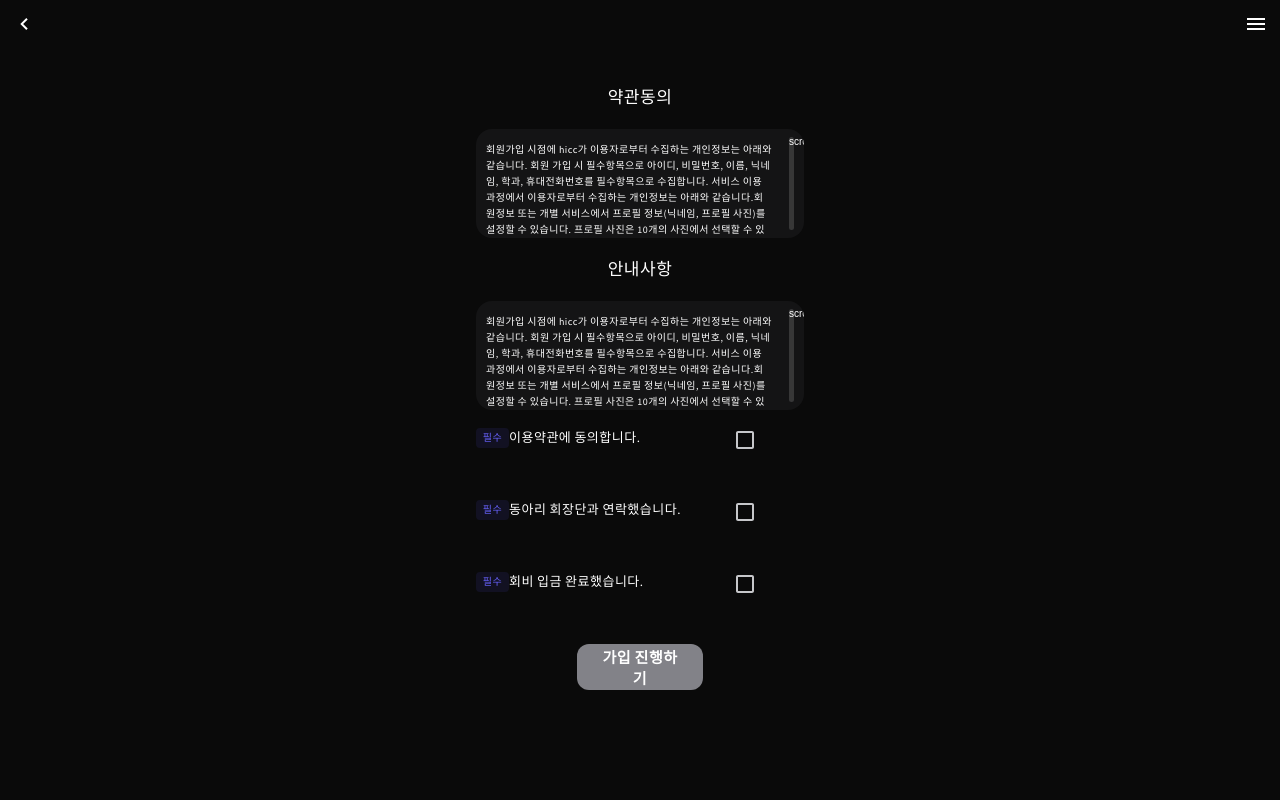
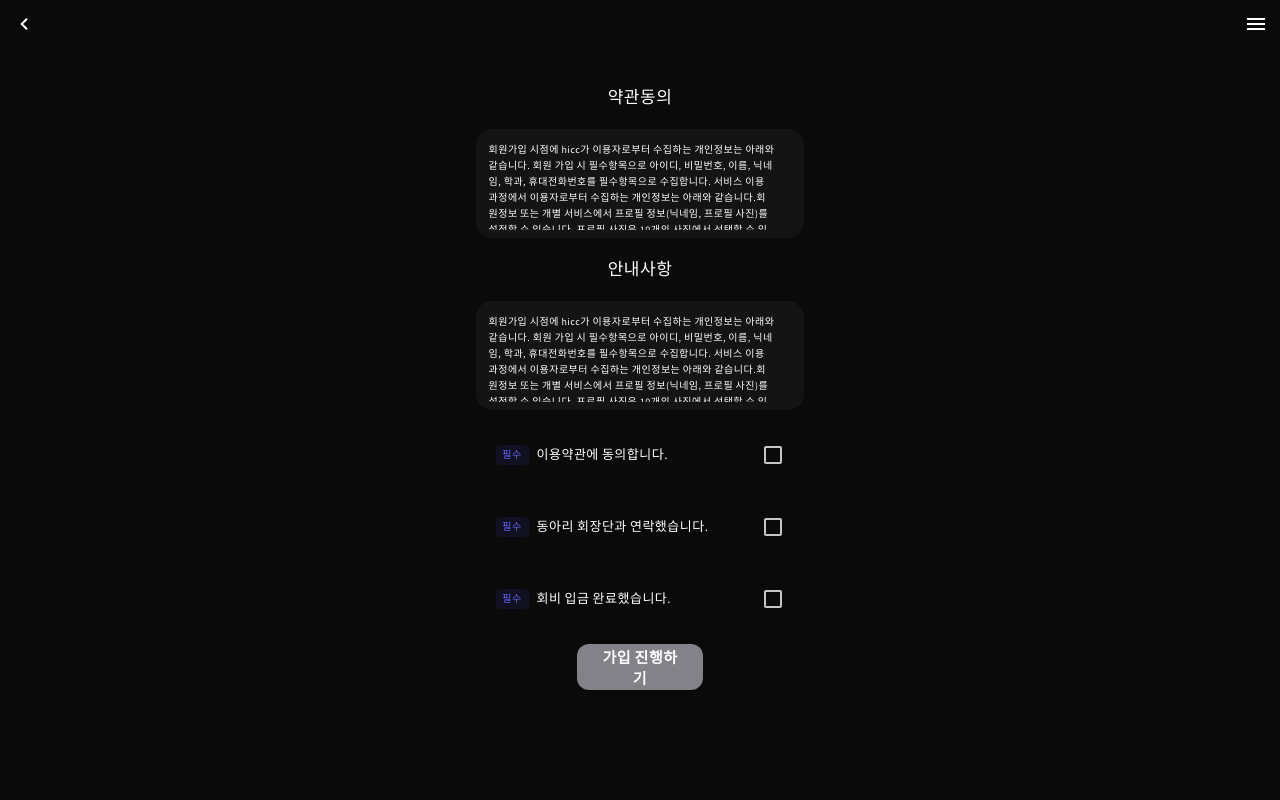
Before and after one commit to HICC-REBOOT/HICC-REBOOT-Frontend, a React (Create React App) app in the folder frontend/: page /signup in a window 1280 px wide. Shown: the top 800 px of the page. Built offline with nearby package versions, Linux system fonts and the light colour scheme.

Commit message:
feat: 커스텀 스크롤바 만들기

```diff
--- a/frontend/src/components/signup/Terms.tsx
+++ b/frontend/src/components/signup/Terms.tsx
@@ -10,13 +10,15 @@ export default function Terms() {
     <>
       <T.Title>약관동의</T.Title>
       <T.TermBox>
-        <T.TextArea>{AgreeTermsContent}</T.TextArea>
-        <T.ScrollBal>scroll</T.ScrollBal>
+        <T.ScrollContainer>
+          <T.TextArea>{AgreeTermsContent}</T.TextArea>
+        </T.ScrollContainer>
       </T.TermBox>
       <T.Title>안내사항</T.Title>
       <T.TermBox>
-        <T.TextArea>{AgreeTermsContent}</T.TextArea>
-        <T.ScrollBal>scroll</T.ScrollBal>
+        <T.ScrollContainer>
+          <T.TextArea>{AgreeTermsContent}</T.TextArea>
+        </T.ScrollContainer>
       </T.TermBox>
       <T.CheckerWrapper>
         <T.Essential>필수</T.Essential>
--- a/frontend/src/components/signup/style/Terms.style.tsx
+++ b/frontend/src/components/signup/style/Terms.style.tsx
@@ -19,7 +19,36 @@ export const TermBox = styled.div`
   justify-content: center;
   align-items: center;
   background: ${(props) => props.theme.colors.grey001};
-  overflow: scroll;
+`;
+
+export const ScrollContainer = styled.div`
+  display: flex;
+  width: 30.8rem;
+  height: 9.3rem;
+  flex-shrink: 0;
+  justify-content: center;
+  align-items: center;
+  overflow-y: scroll;
+  overflow-x: hidden;
+
+  &::-webkit-scrollbar {
+    width: 0.5rem;
+  }
+
+  &::-webkit-scrollbar-thumb {
+    width: 0.3rem;
+    height: 5.5rem;
+
+    background-color: #fff;
+    border-radius: 1rem;
+  }
+
+  &::-webkit-scrollbar-track {
+    width: 0.5rem;
+
+    background: rgba(255, 255, 255, 0.15);
+    border-radius: 1rem;
+  }
 `;
 export const TextArea = styled.div`
   width: 28.6rem;
@@ -32,17 +61,13 @@ export const TextArea = styled.div`
   ${(props) => props.theme.typography.common.caption2}
   margin-right: 1.7rem;
 `;
-export const ScrollBal = styled.div`
-  width: 0.5rem;
-  height: 9.3rem;
-  flex-shrink: 0;
-  border-radius: 1rem;
-  background: rgba(255, 255, 255, 0.15);
-`;
+
 export const CheckerWrapper = styled.div`
   display: flex;
   width: 32.8rem;
   height: 5.4rem;
+  justify-content: center;
+  align-items: center;
 `;
 export const Essential = styled.div`
   display: flex;
@@ -72,6 +97,7 @@ export const EssentialText = styled.div`
 export const CheckText = styled.div`
   width: 22.4rem;
   color: ${(props) => props.theme.colors.white};
+  margin-left: 0.8rem;
   font-feature-settings:
     'clig' off,
     'liga' off;
```
Also changed, not shown: 1 other file (tests, documents, lock files or other folders).
